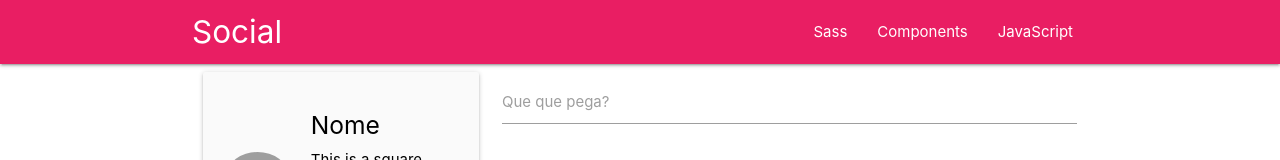
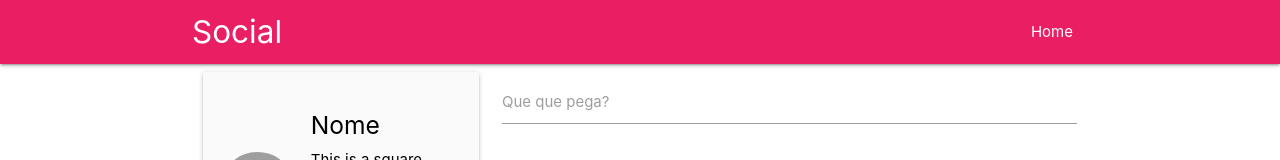
Before and after one commit to mvocamargo/vuejs-social, a Vue app: page / in a window 1280 px wide. Shown: the top 160 px of the page. Built offline with nearby package versions, Linux system fonts and the light colour scheme; grey boxes are pictures that could not be loaded.

Commit message:
Alteração - Navbar mudanças pós vue-router alteração do menu

```diff
--- a/src/components/layouts/NavBar.vue
+++ b/src/components/layouts/NavBar.vue
@@ -2,11 +2,10 @@
     <div>
         <nav :class="cor || 'orange'">
             <div class="nav-wrapper container">
-            <a :href="url || '#'" class="brand-logo">{{ logo || 'Site'}}</a>
+            <router-link :to="url || '/'" class="brand-logo">{{ logo || 'Site'}}</router-link>
             <ul id="nav-mobile" class="right hide-on-med-and-down">
-                <li><a href="sass.html">Sass</a></li>
-                <li><a href="badges.html">Components</a></li>
-                <li><a href="collapsible.html">JavaScript</a></li>
+                <li><router-link to="/">Home</router-link></li>
+                <slot></slot>
             </ul>
             </div>
         </nav>
```
